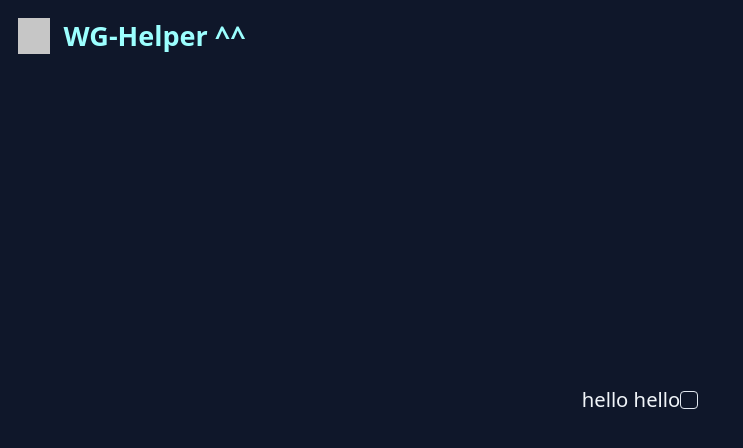
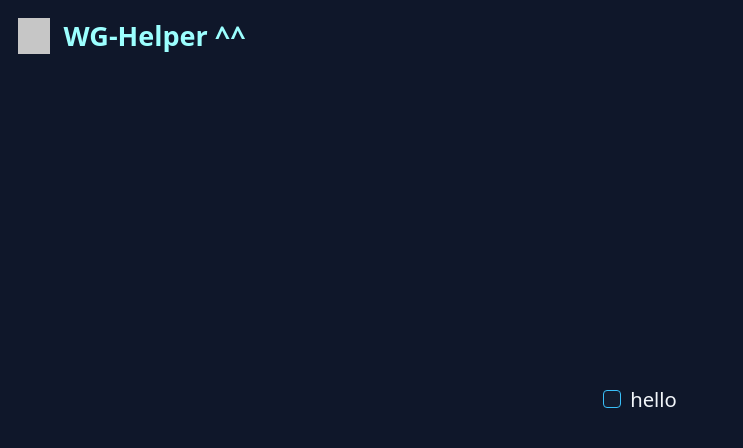
Before and after one commit to Enzyklopaedino/wg-helper, a React app: page /cart in a window 1280 px wide. Shown: the top 448 px of the page, without its empty margins (0-743 px from the left). Built offline with nearby package versions, Linux system fonts and the light colour scheme; grey boxes are pictures that could not be loaded; the HTML template or start-up script is replaced by a standard one.

Commit message:
feat: add todo item, fix shadcn button not working

```diff
--- a/components/checkbox.tsx
+++ b/components/checkbox.tsx
@@ -1,20 +1,24 @@
 'use client';
 
-import * as React from 'react';
+import { FC, ComponentProps } from 'react';
 import * as CheckboxPrimitive from '@radix-ui/react-checkbox';
 import { CheckIcon } from 'lucide-react';
 
 import { cn } from '@/lib/utils';
 
-function Checkbox({
+type CheckboxProps = typeof CheckboxPrimitive.Root & {
+	className?: string;
+};
+
+export const Checkbox = ({
 	className,
 	...props
-}: React.ComponentProps<typeof CheckboxPrimitive.Root>) {
+}: ComponentProps<typeof CheckboxPrimitive.Root>) => {
 	return (
 		<CheckboxPrimitive.Root
 			data-slot="checkbox"
 			className={cn(
-				'peer border-input dark:bg-input/30 data-[state=checked]:bg-primary data-[state=checked]:text-primary-foreground dark:data-[state=checked]:bg-primary data-[state=checked]:border-primary focus-visible:border-ring focus-visible:ring-ring/50 aria-invalid:ring-destructive/20 dark:aria-invalid:ring-destructive/40 aria-invalid:border-destructive size-4 shrink-0 rounded-[4px] border shadow-xs transition-shadow outline-none focus-visible:ring-[3px] disabled:cursor-not-allowed disabled:opacity-50',
+				'data-[state=unchecked]:border-primary peer border-input dark:bg-input/30 data-[state=checked]:bg-primary data-[state=checked]:text-primary-foreground dark:data-[state=checked]:bg-primary data-[state=checked]:border-primary focus-visible:border-ring focus-visible:ring-ring/50 aria-invalid:ring-destructive/20 dark:aria-invalid:ring-destructive/40 aria-invalid:border-destructive size-4 shrink-0 rounded-[4px] border shadow-xs transition-shadow outline-none focus-visible:ring-[3px] disabled:cursor-not-allowed disabled:opacity-50',
 				className,
 			)}
 			{...props}
@@ -27,6 +31,4 @@ function Checkbox({
 			</CheckboxPrimitive.Indicator>
 		</CheckboxPrimitive.Root>
 	);
-}
-
-export { Checkbox };
+};
--- a/components/shadcn-button.tsx
+++ /dev/null
@@ -1,57 +0,0 @@
-import { Slot } from '@radix-ui/react-slot';
-import { type VariantProps, cva } from 'class-variance-authority';
-import * as React from 'react';
-
-import { cn } from '@/lib/utils';
-
-const buttonVariants = cva(
-	'inline-flex items-center justify-center gap-2 whitespace-nowrap rounded-md text-sm font-medium transition-colors focus-visible:outline-none focus-visible:ring-1 focus-visible:ring-ring disabled:pointer-events-none disabled:opacity-50 [&_svg]:pointer-events-none [&_svg]:size-4 [&_svg]:shrink-0',
-	{
-		variants: {
-			variant: {
-				default:
-					'bg-blue-700 text-primary-foreground shadow hover:bg-primary/90',
-				destructive:
-					'bg-destructive text-destructive-foreground shadow-sm hover:bg-destructive/90',
-				outline:
-					'border border-input bg-background shadow-sm hover:bg-accent hover:text-accent-foreground',
-				secondary:
-					'bg-secondary text-secondary-foreground shadow-sm hover:bg-secondary/80',
-				ghost: 'hover:bg-accent hover:text-accent-foreground',
-				link: 'text-primary underline-offset-4 hover:underline',
-			},
-			size: {
-				default: 'h-9 px-4 py-2',
-				sm: 'h-8 rounded-md px-3 text-xs',
-				lg: 'h-10 rounded-md px-8',
-				icon: 'h-9 w-9',
-			},
-		},
-		defaultVariants: {
-			variant: 'default',
-			size: 'default',
-		},
-	},
-);
-
-export interface ButtonProps
-	extends React.ButtonHTMLAttributes<HTMLButtonElement>,
-		VariantProps<typeof buttonVariants> {
-	asChild?: boolean;
-}
-
-const Button = React.forwardRef<HTMLButtonElement, ButtonProps>(
-	({ className, variant, size, asChild = false, ...props }, ref) => {
-		const Comp = asChild ? Slot : 'button';
-		return (
-			<Comp
-				className={cn(buttonVariants({ variant, size, className }))}
-				ref={ref}
-				{...props}
-			/>
-		);
-	},
-);
-Button.displayName = 'Button';
-
-export { Button, buttonVariants };
--- /dev/null
+++ b/components/todo-item.tsx
@@ -0,0 +1,12 @@
+import { Checkbox } from '@/components/checkbox';
+
+export const TodoItem = () => {
+	return (
+		<div className="space-x-2">
+			<Checkbox className="peer" />
+			<span className="transition-all peer-data-[state=checked]:line-through peer-data-[state=checked]:text-muted-foreground">
+				hello
+			</span>
+		</div>
+	);
+};
--- a/src/layout.tsx
+++ b/src/layout.tsx
@@ -5,7 +5,7 @@ export const RootLayout: FC<PropsWithChildren> = ({ children }) => {
 	return (
 		<html
 			lang="de"
-			className="bg-slate-900 w-screen h-screen text-slate-100 text-bold text-lg"
+			className="bg-slate-900 w-screen h-screen text-slate-100 text-bold text-lg dark"
 		>
 			<body className="bg-slate-900 w-screen h-screen text-slate-100 text-bold text-lg">
 				{children}
--- a/src/main.css
+++ b/src/main.css
@@ -39,7 +39,7 @@
 		--input: 216 34% 17%;
 		--card: 224 71% 4%;
 		--card-foreground: 213 31% 91%;
-		--primary: 210 40% 98%;
+		--primary: 198 94% 60%;
 		--primary-foreground: 222.2 47.4% 1.2%;
 		--secondary: 222.2 47.4% 11.2%;
 		--secondary-foreground: 210 40% 98%;
--- a/src/pages/cart.tsx
+++ b/src/pages/cart.tsx
@@ -1,10 +1,11 @@
+'use client';
+import { TodoItem } from '@/components/todo-item';
 import { Checkbox } from '@/components/checkbox';
 
 export const Cart = () => {
 	return (
 		<div className="flex justify-center items-center h-screen">
-			<h1>hello hello </h1>
-			<Checkbox />
+			<TodoItem />
 		</div>
 	);
 };
```
Also changed, not shown: package.json (+12 -12 lines), 1 other file (tests, documents, lock files or other folders).
